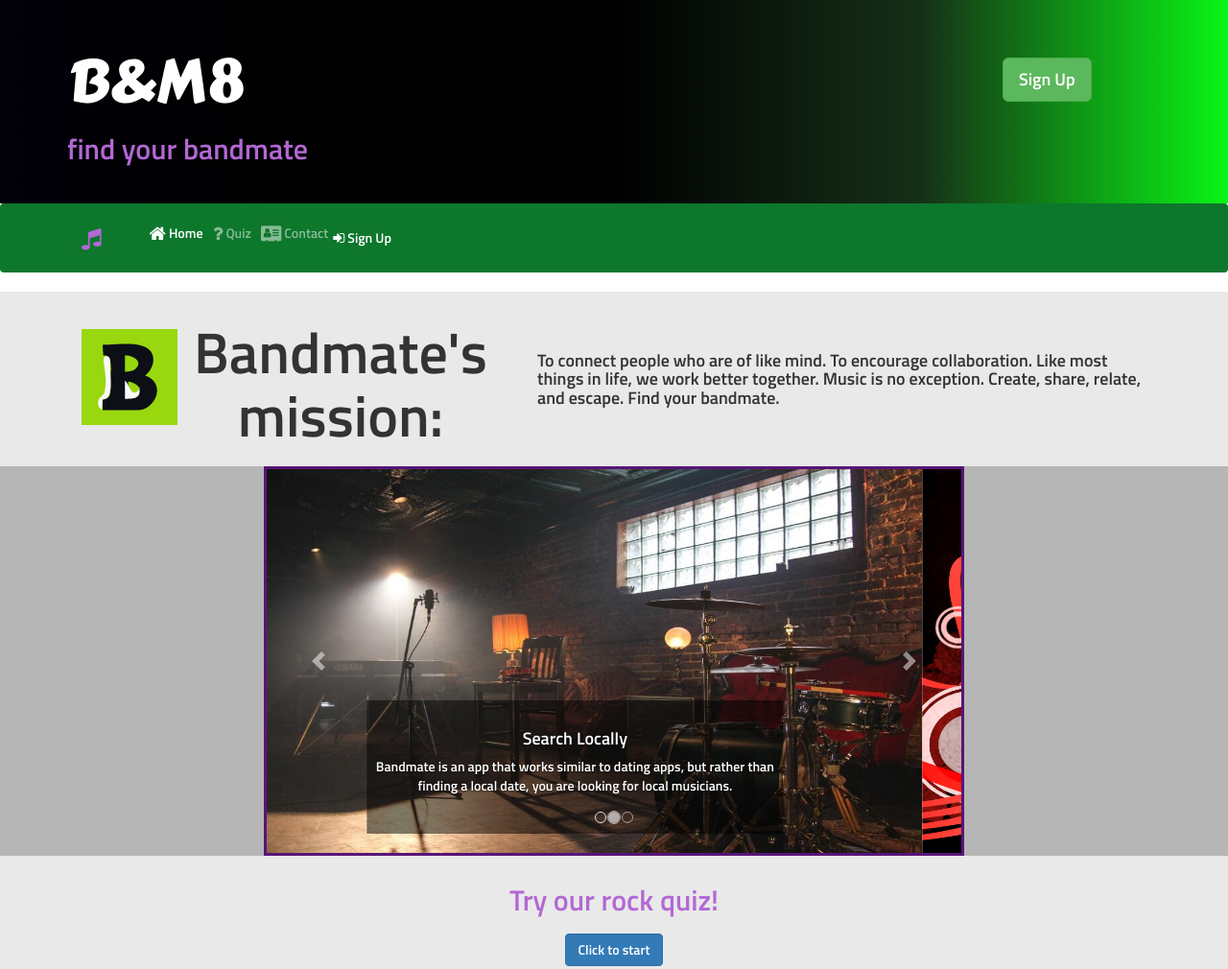
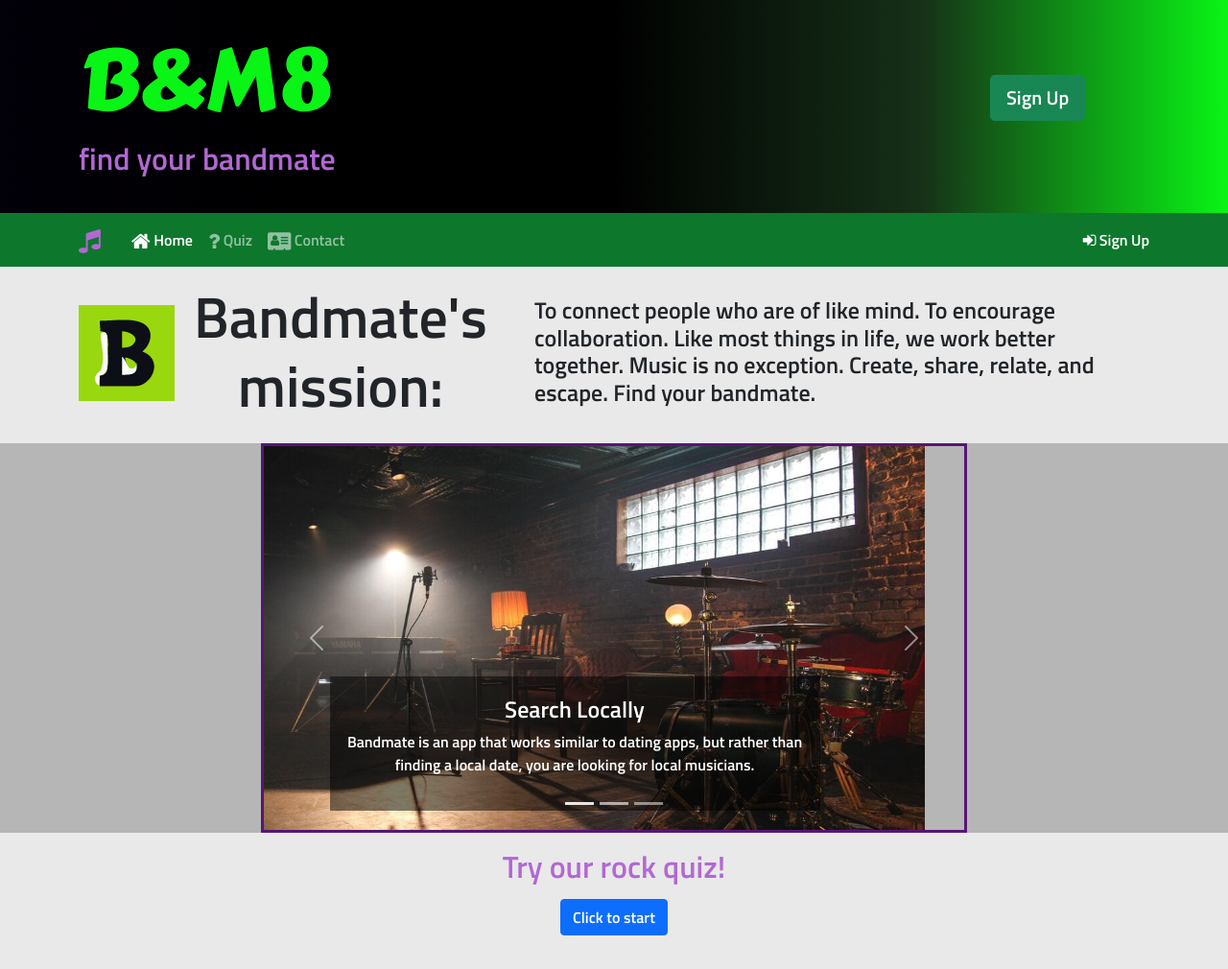
Before and after one commit to MarkBaker2005/portfolio-project, a website: page index.html in a window 1280 px wide. Shown: the top 1010 px of the page at 96% size. Drawn offline with nearby package versions, Linux system fonts and the light colour scheme.

Commit message:
Update index.html

```diff
--- a/index.html
+++ b/index.html
@@ -16,7 +16,7 @@
       rel="stylesheet"
       href="node_modules/font-awesome/css/font-awesome.min.css"
     />
-    <link rel="stylesheet" href="https://maxcdn.bootstrapcdn.com/bootstrap/3.2.0/css/bootstrap.min.css">
+    <link href="https://cdn.jsdelivr.net/npm/bootstrap@5.1.0/dist/css/bootstrap.min.css" rel="stylesheet" integrity="sha384-KyZXEAg3QhqLMpG8r+8fhAXLRk2vvoC2f3B09zVXn8CA5QIVfZOJ3BCsw2P0p/We" crossorigin="anonymous">
     <link
       rel="stylesheet"
       href="https://fonts.googleapis.com/css?family=Lobster|Open+Sans"
```
